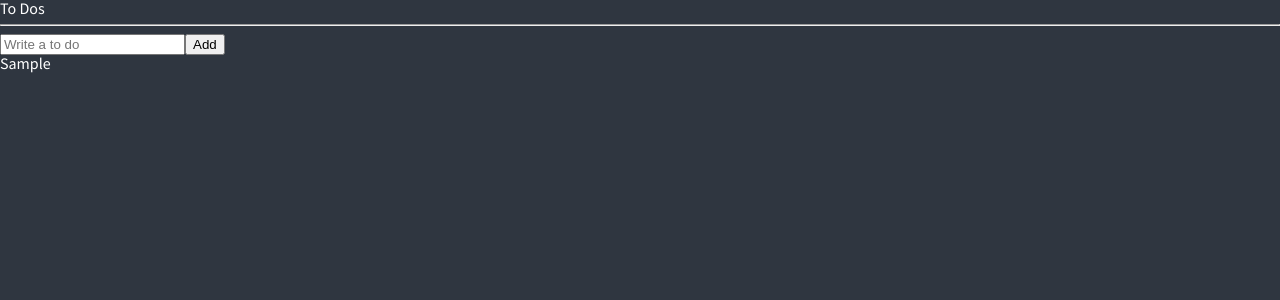
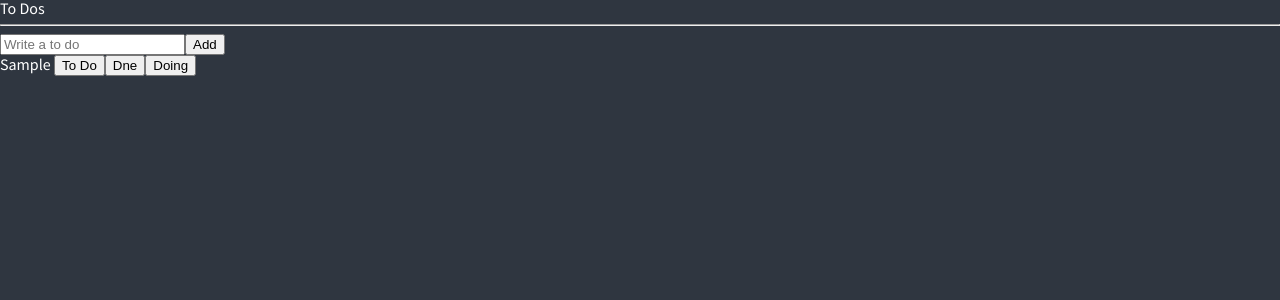
Before and after one commit to WithYourLanguage/resat-master-class, a React (Create React App) app: page / in a window 1280 px wide. Both pictures are taken after typing "Sample" into the empty fields and a click on the button "Add". Shown: the top 300 px of the page. Built offline with nearby package versions, Linux system fonts and the light colour scheme.

Commit message:
6.12 Refactoring
강의 6.12에서는 파일을 나눠 조금 더 코드를 깔끔하게 정리하였다

```diff
--- /dev/null
+++ b/src/atoms.tsx
@@ -0,0 +1,11 @@
+import { atom } from "recoil";
+export interface IToDo {
+  text: string;
+  category: "TO_DO" | "DOING" | "DONE";
+  id: number;
+}
+export const toDoState = atom<IToDo[]>({
+  key: "toDo",
+
+  default: [],
+});
--- /dev/null
+++ b/src/components/CreateToDo.tsx
@@ -0,0 +1,31 @@
+import { useForm } from "react-hook-form";
+import { useSetRecoilState } from "recoil";
+import { toDoState } from "../atoms";
+
+interface IForm {
+  toDo: string;
+}
+
+function CreateToDo() {
+  const setToDos = useSetRecoilState(toDoState);
+  const { register, handleSubmit, setValue } = useForm<IForm>();
+
+  const handleValid = ({ toDo }: IForm) => {
+    setToDos((oldToDos) => [
+      { text: toDo, category: "TO_DO", id: Date.now() },
+      ...oldToDos,
+    ]);
+    setValue("toDo", "");
+  };
+  return (
+    <form onSubmit={handleSubmit(handleValid)}>
+      <input
+        {...register("toDo", { required: "Please Write a To Do" })}
+        placeholder="Write a to do"
+      />
+      <button>Add</button>
+    </form>
+  );
+}
+
+export default CreateToDo;
--- /dev/null
+++ b/src/components/ToDo.tsx
@@ -0,0 +1,13 @@
+import { IToDo } from "../atoms";
+
+function ToDo({ text }: IToDo) {
+  return (
+    <li>
+      <span>{text}</span> <button>To Do</button>
+      <button>Dne</button>
+      <button>Doing</button>
+    </li>
+  );
+}
+
+export default ToDo;
--- a/src/components/ToDoList.tsx
+++ b/src/components/ToDoList.tsx
@@ -1,53 +1,19 @@
-import { useForm } from "react-hook-form";
-import {
-  atom,
-  useRecoilState,
-  useRecoilValue,
-  useSetRecoilState,
-} from "recoil";
-
-interface IForm {
-  toDo: string;
-}
-
-interface IToDo {
-  text: string;
-  category: "TO_DO" | "DOING" | "DONE";
-  id: number;
-}
-
-const toDoState = atom<IToDo[]>({
-  key: "toDo",
-
-  default: [],
-});
+import { useRecoilValue } from "recoil";
+import CreateToDo from "./CreateToDo";
+import { toDoState } from "../atoms";
+import ToDo from "./ToDo";
 
 function ToDoList() {
-  const [toDos, setToDos] = useRecoilState(toDoState);
-
-  const { register, handleSubmit, setValue } = useForm<IForm>();
-  const handleValid = ({ toDo }: IForm) => {
-    setToDos((oldToDos) => [
-      { text: toDo, category: "TO_DO", id: Date.now() },
-      ...oldToDos,
-    ]);
-    setValue("toDo", "");
-  };
+  const toDos = useRecoilValue(toDoState);
 
   return (
     <div>
       <h1>To Dos</h1>
       <hr />
-      <form onSubmit={handleSubmit(handleValid)}>
-        <input
-          {...register("toDo", { required: "Please Write a To Do" })}
-          placeholder="Write a to do"
-        />
-        <button>Add</button>
-      </form>
+      <CreateToDo />
       <ul>
         {toDos.map((toDo) => (
-          <li key={toDo.id}>{toDo.text}</li>
+          <ToDo key={toDo.id} {...toDo} />
         ))}
       </ul>
     </div>
```
